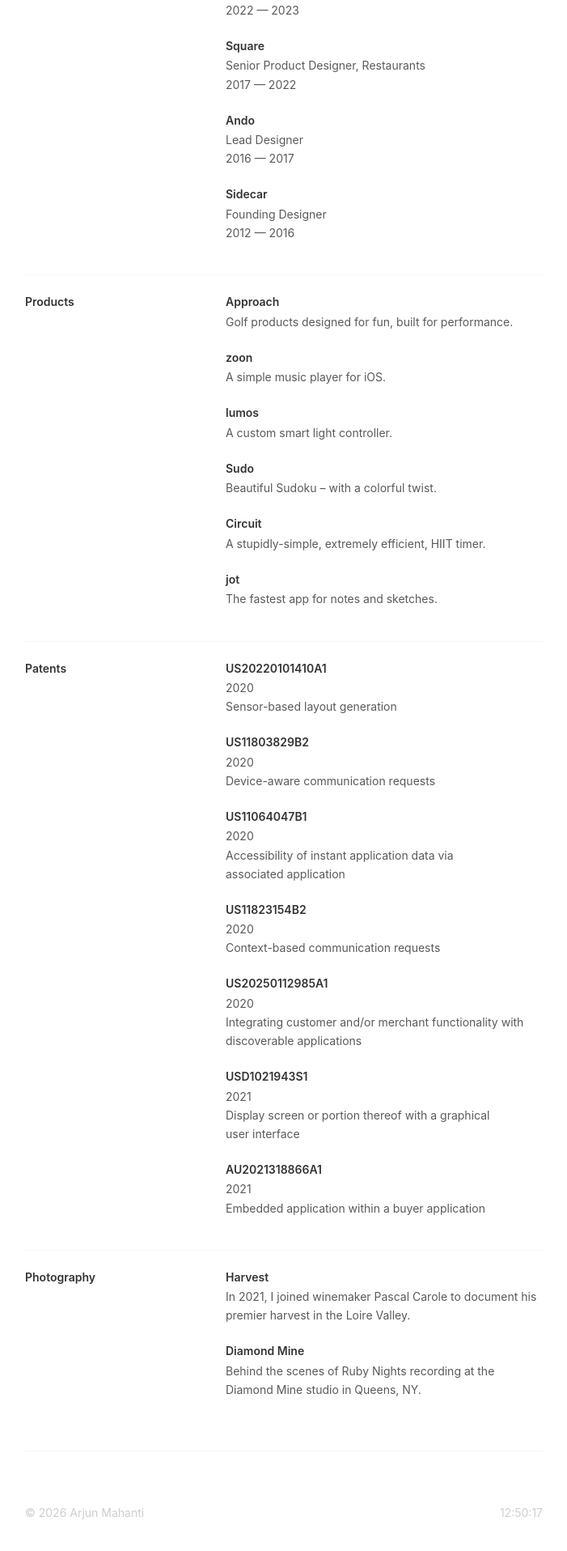
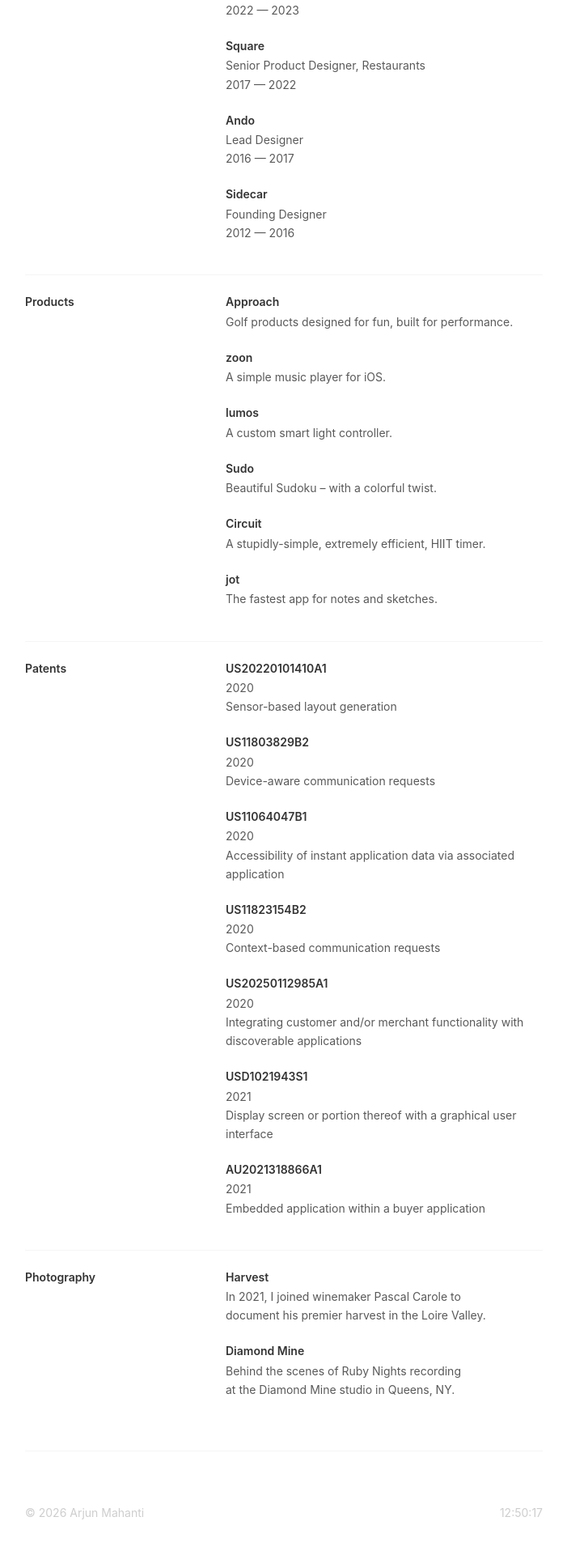
Before and after one commit to mahanti/mahanti.co, a Jekyll site: the page index.html, which Jekyll copies as it is, in a window 1280 px wide. Shown: the part 965-2881 px from the top of the page at 81% size, without its empty margins (289-990 px from the left). Built offline with Jekyll 4.4.1, drawn with Linux system fonts in a browser that asks for light colours; some web fonts are replaced.

Commit message:
Add text-wrap: balance and webkit-font-smoothing: antialiased
Co-Authored-By: Claude Opus 4.6 <noreply@anthropic.com>

```diff
--- a/assets/css/styles.css
+++ b/assets/css/styles.css
@@ -114,7 +114,8 @@ body {
   background-color: var(--surface-base);
   color: var(--text-base);
   touch-action: manipulation;
-  text-wrap: pretty;
+  text-wrap: balance;
+  -webkit-font-smoothing: antialiased;
   transition: background-color 0.3s ease, color 0.3s ease;
 }
 
```
